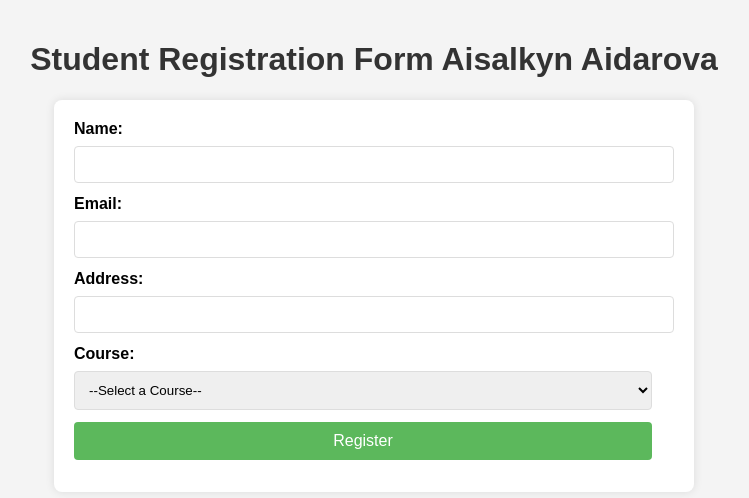
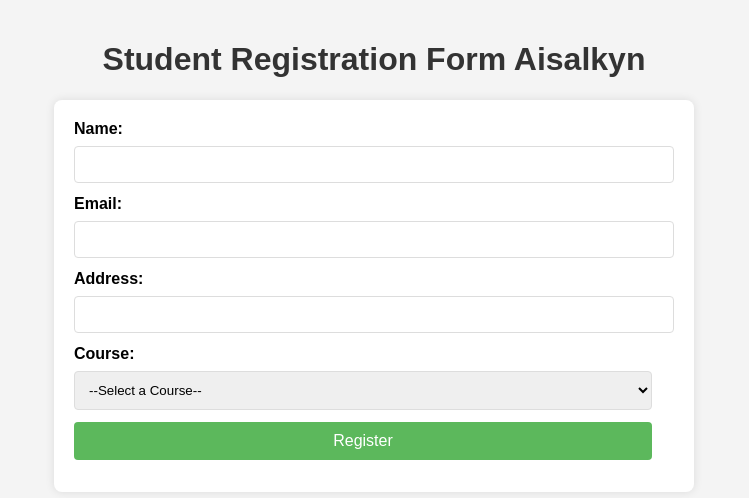
Before and after one commit to Aisalkyn85/StudentRegistrationForm, a website: page public/index.html in a window 1280 px wide. Shown: the whole page, without its empty margins (266-1015 px from the left). Drawn offline with Linux system fonts and the light colour scheme.

Commit message:
Update index.html

```diff
--- a/public/index.html
+++ b/public/index.html
@@ -52,7 +52,7 @@
     </style>
 </head>
 <body>
-    <h1>Student Registration Form Aisalkyn Aidarova </h1>
+    <h1>Student Registration Form Aisalkyn  </h1>
     <form id="registrationForm">
         <label for="name">Name:</label>
         <input type="text" id="name" name="name" required>
```
